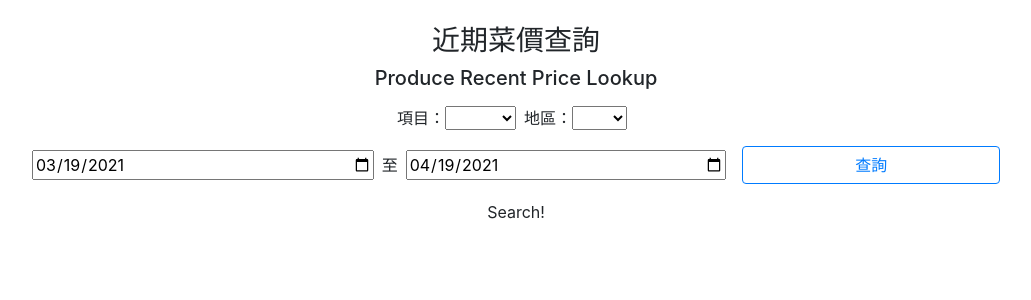
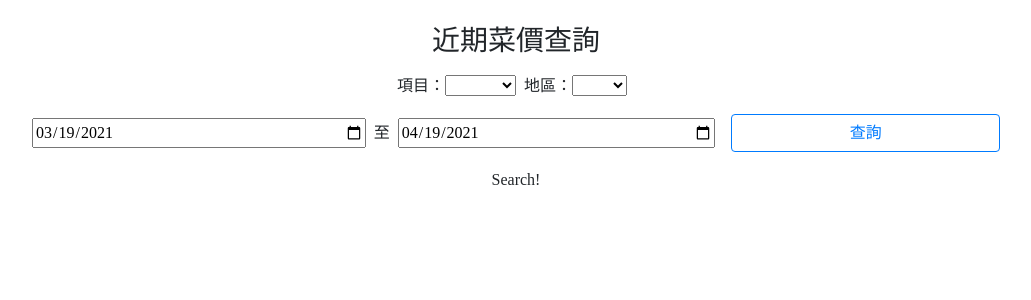
Before and after one commit to TYT11/VegPriceLookup, a React (Create React App) app: page / in a window 1280 px wide. Shown: the top 300 px of the page, without its empty margins (124-1155 px from the left). Built offline with nearby package versions, Linux system fonts and the light colour scheme.

Commit message:
add style for select

```diff
--- a/src/App.css
+++ b/src/App.css
@@ -1,5 +1,6 @@
 .App {
   text-align: center;
+  font-family: "Microsoft JhengHei";
 }
 
 .App-logo {
--- a/src/components/Finder.js
+++ b/src/components/Finder.js
@@ -8,18 +8,7 @@ import Chart from "./Chart";
 export default function Finder() {
   const today = getTime();
   const daysPrior = getTime(31);
-  const cities = [
-    "",
-    "台北",
-    "台中",
-    "南投",
-    "屏東",
-    "高雄",
-    "嘉義",
-    "台南",
-    "台東",
-    "花蓮",
-  ];
+  const cities = ["", "台北", "台中", "屏東", "高雄", "台東", "花蓮"];
   const veggies = [
     "",
     "嫩薑",
@@ -40,7 +29,6 @@ export default function Finder() {
     "萵苣菜",
     "芥藍菜",
     "花椰菜",
-    "筊白筍",
   ];
   const [crop, setCrop] = useState({
     crop: "",
@@ -61,7 +49,6 @@ export default function Finder() {
     <div className="mt-4">
       <div className="mb-3">
         <div className="h3">近期菜價查詢</div>
-        <div className="h5">Produce Recent Price Lookup</div>
       </div>
       <form
         className="mb-3"
@@ -74,7 +61,7 @@ export default function Finder() {
           <label htmlFor="crop">項目：</label>
           <select
             id="crop"
-            className="mr-2"
+            className="mr-2 form-select form-select-sm"
             value={crop.crop}
             onChange={(e) => {
               setCrop((prev) => {
@@ -90,7 +77,7 @@ export default function Finder() {
           </select>
           <label htmlFor="city">地區：</label>
           <select
-            className="mr-2"
+            className="mr-2 form-select form-select-sm"
             name=""
             id="city"
             onChange={(e) => {
```
